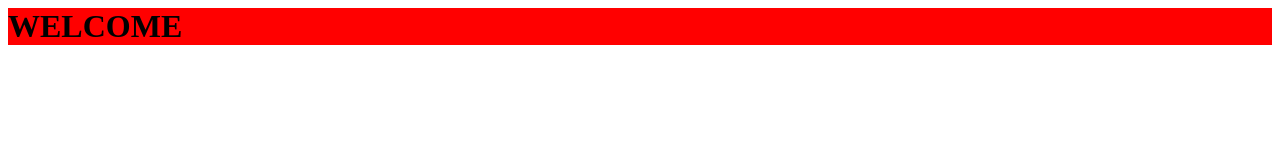
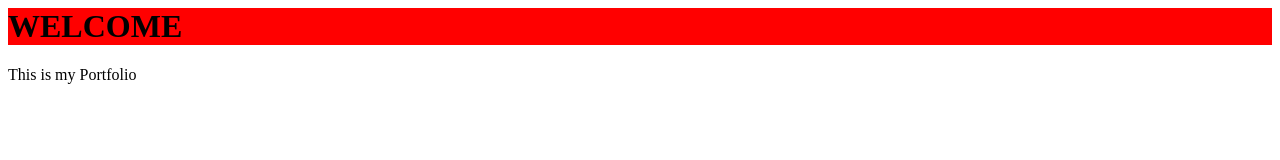
Before and after one commit to SomaShruthi07/Portfolio, a plain HTML site: page index.html in a window 1280 px wide. Drawn offline with Linux system fonts and the light colour scheme.

Commit message:
Update index.html

```diff
--- a/index.html
+++ b/index.html
@@ -8,5 +8,6 @@
   </style>
   <body>
     <h1>WELCOME</h1>
+    <p>This is my Portfolio</p>
   </body>
 </html>
```
